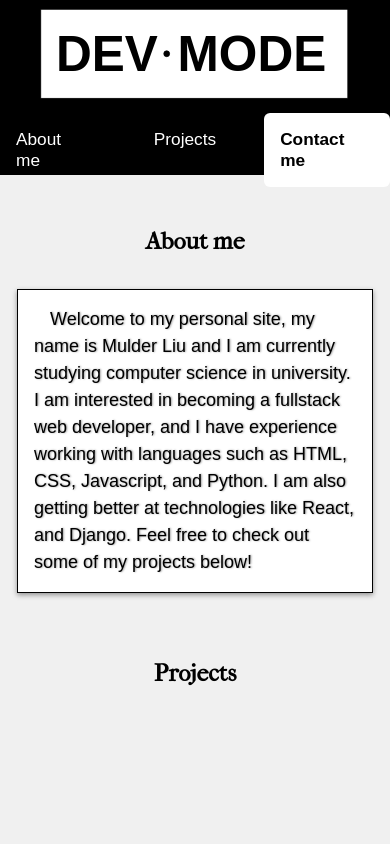
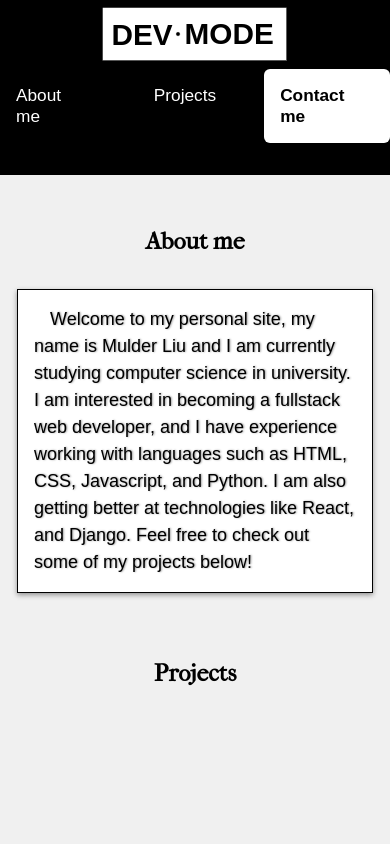
Before and after one commit to TheMo21/boneframe3.github.io, a plain HTML site: page index.html in a window 390 px wide. Shown: the top 844 px of the page. Drawn offline with Linux system fonts and the light colour scheme.

Commit message:
resized icon for mobile

```diff
--- a/index.html
+++ b/index.html
@@ -8,7 +8,9 @@
   </head>
   <body>
     <header>
-      <a href="index.html"><img src="img\logo.svg" ="placeholder" /></a>
+      <a href="index.html" class="icon"
+        ><img src="img\logo.svg" ="placeholder"
+      /></a>
       <nav>
         <a id="about-btn">About me</a>
         <a id="gallery-btn">Projects</a>
--- a/style.css
+++ b/style.css
@@ -176,7 +176,6 @@ form > textarea {
 @media (max-width: 600px) {
   header {
     display: grid;
-    gap: 0;
     padding-bottom: 3rem;
     justify-content: center;
     min-height: 10%;
@@ -185,6 +184,14 @@ form > textarea {
   header > a {
     justify-self: center;
     margin: 5px 0;
+  }
+  header > .icon {
+    display: flex;
+    justify-content: center;
+  }
+  header > a > img {
+    width: 60%;
+    justify-self: center;
   }
   nav {
     font-size: 0.9rem;
```
